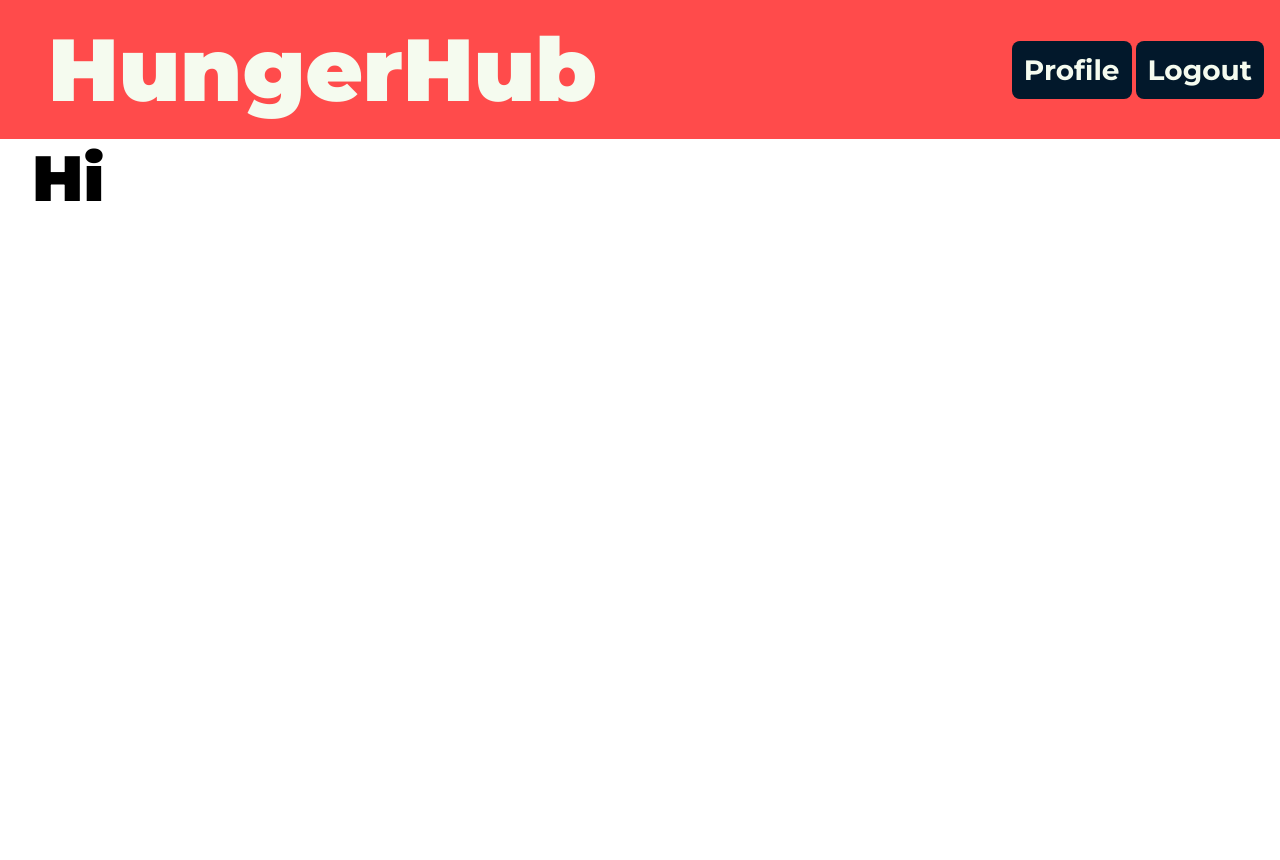
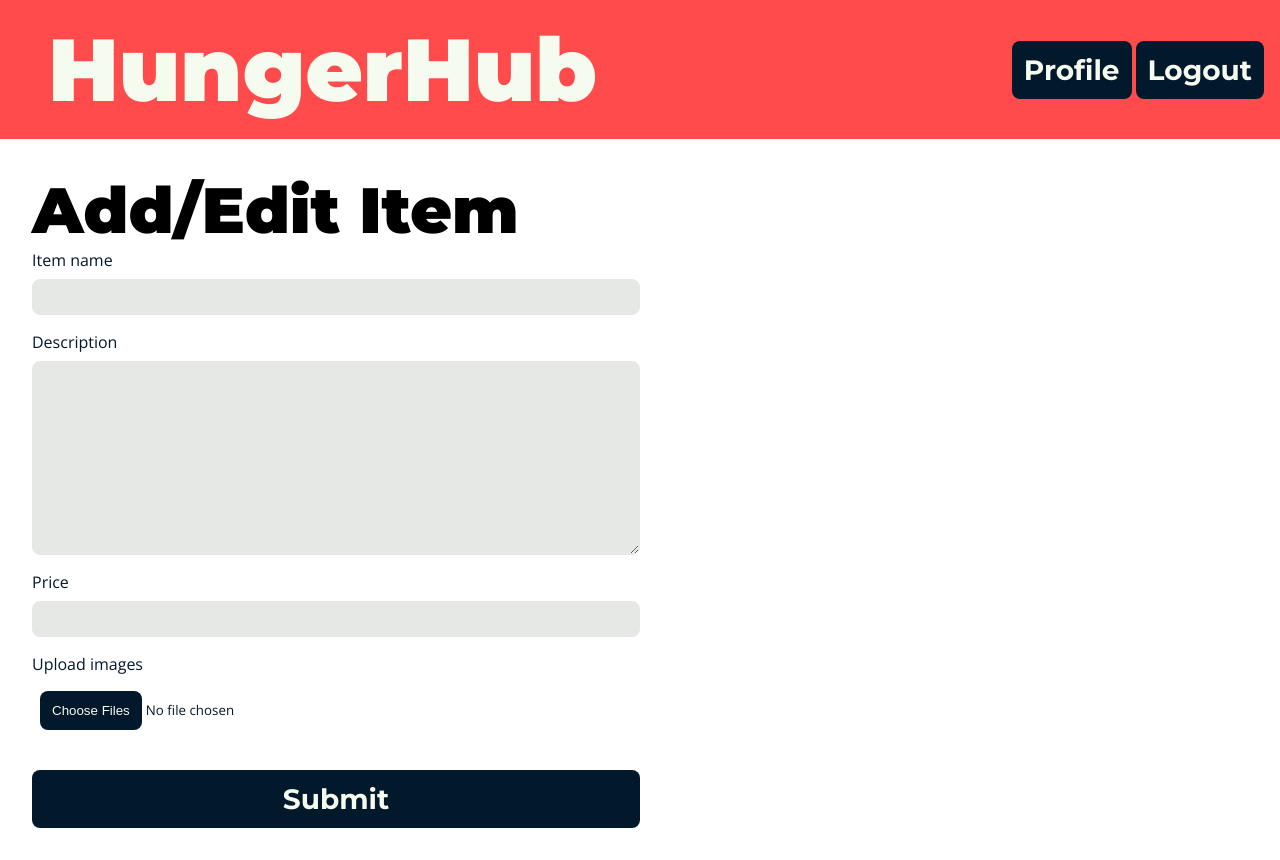
Before and after one commit to sofiaabrahamsen/webdev_eksamen, a Flask app: page /restaurant in a window 1280 px wide. Before the commit the page ends 201 px from the top, so only its background shows below. Run offline with Flask 3, Linux system fonts and the light colour scheme; the visitor is signed in with stand-in values (Sample User, id 1).

Commit message:
form for restaurant item upload

```diff
--- a/static/css/general.css
+++ b/static/css/general.css
@@ -3,6 +3,7 @@
 @import 'index.css';
 @import 'customer.css';
 @import 'admin.css';
+@import 'restaurant.css';
 
 
 * {
@@ -27,7 +28,7 @@ p, input, label, a, tr {
     text-decoration: none;
 }
 
-.cta, button.delete, .blocker {
+.cta, button.delete, .blocker, input::file-selector-button {
     color: var(--secondary-col);
     border: none;
     cursor: pointer;
@@ -61,11 +62,21 @@ header {
     }
 }
 
-input {
+input, textarea {
     border: 1px solid var(--tertiary-col);
     border-radius: var(--cta-border-radius);
     background-color: var(--tertiary-col);
 }
+
+textarea {
+    height: 10rem;
+    padding: 1rem;
+}
+
+input::file-selector-button {
+    color: var(--secondary-col);
+    background-color: var(--cta-col);
+  }
 
 input:focus {
     outline: none;
--- /dev/null
+++ b/static/css/restaurant.css
@@ -0,0 +1,30 @@
+section.form_container {
+    display: grid;
+    grid-template-columns: 1fr 1fr;
+    margin: 2rem;
+}
+
+form.restaurant_item_form {
+    display: flex;
+    flex-direction: column;
+    gap: 1rem;
+
+
+    > div {
+        display: flex;
+        flex-direction: column;
+    }
+}
+
+div.image_input > input {
+    background-color: transparent;
+    border: none;
+}
+
+label {
+    margin-bottom: 0.5rem;
+}
+
+input {
+    padding: 0.5rem;
+}
--- a/templates/view_restaurant.html
+++ b/templates/view_restaurant.html
@@ -1,6 +1,36 @@
 {% include "_top_logged.html" %}
 
-<h1>Hi {{user['user_name']}}</h1>
+        <section class="form_container">
+            <div>
+                <h2>Add/Edit Item</h2>
+
+                <form class="restaurant_item_form">
+                    <div>
+                        <label for="itemName">Item name</label>
+                        <input type="text" id="itemName" name="itemName" required>
+                    </div>
+
+                    <div>
+                        <label for="itemDescription">Description</label>
+                        <textarea id="itemDescription" name="itemDescription" required></textarea>
+                    </div>
+
+                    <div>
+                        <label for="itemPrice">Price</label>
+                        <input type="text" id="itemPrice" name="itemPrice" required>
+                    </div>
+
+                    <div class="image_input">
+                        <label for="itemImages">Upload images</label>
+                        <input type="file" id="itemImages" name="itemImages" multiple accept="image/*" required>
+                    </div>
+
+                    <div class="image-preview" id="imagePreview"></div>
+
+                    <button class="cta" type="button" onclick="handleSubmit()">Submit</button>
+                </form>
+            </div>
+        </section>
     </body>
 </html>
 
```
Also changed, not shown: static/restaurant_form.js (added, +53 -0 lines), 2 other files.
